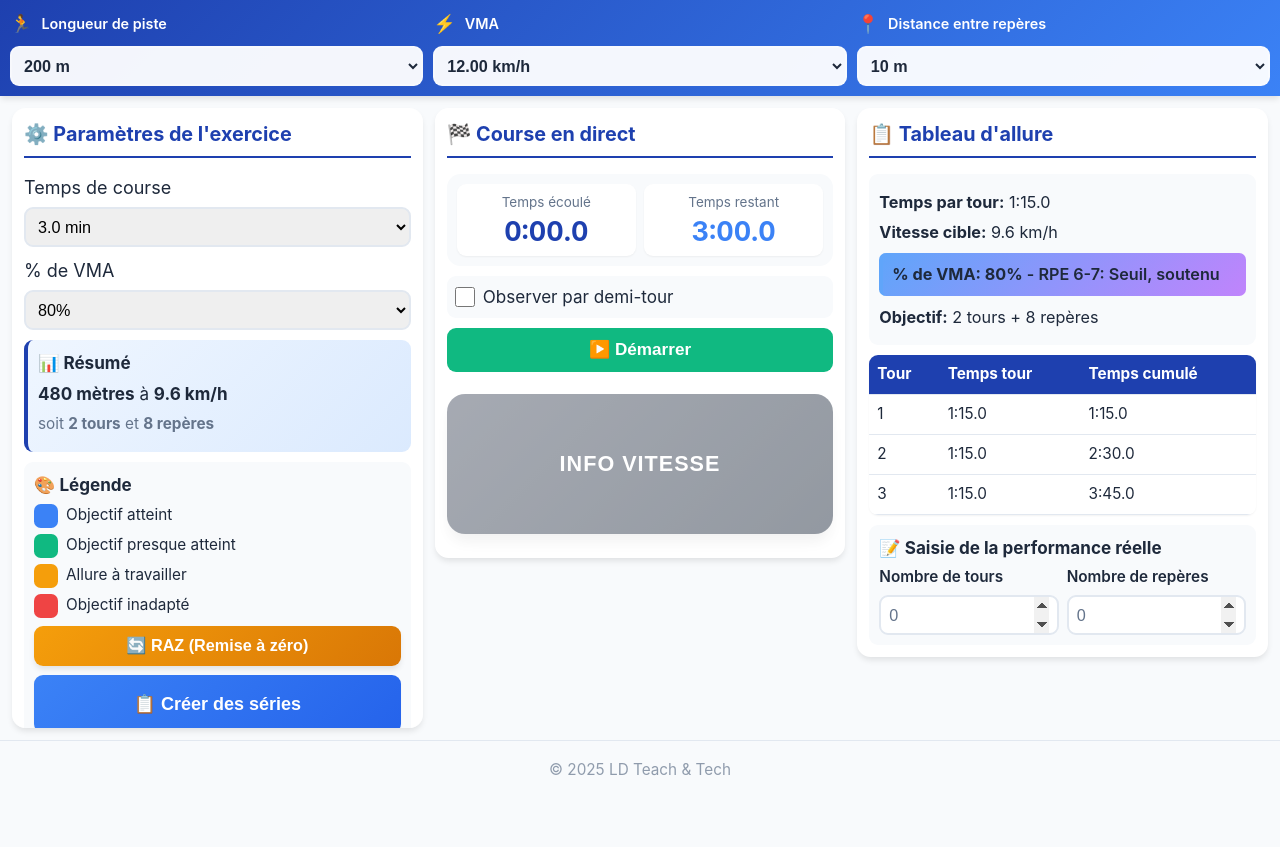
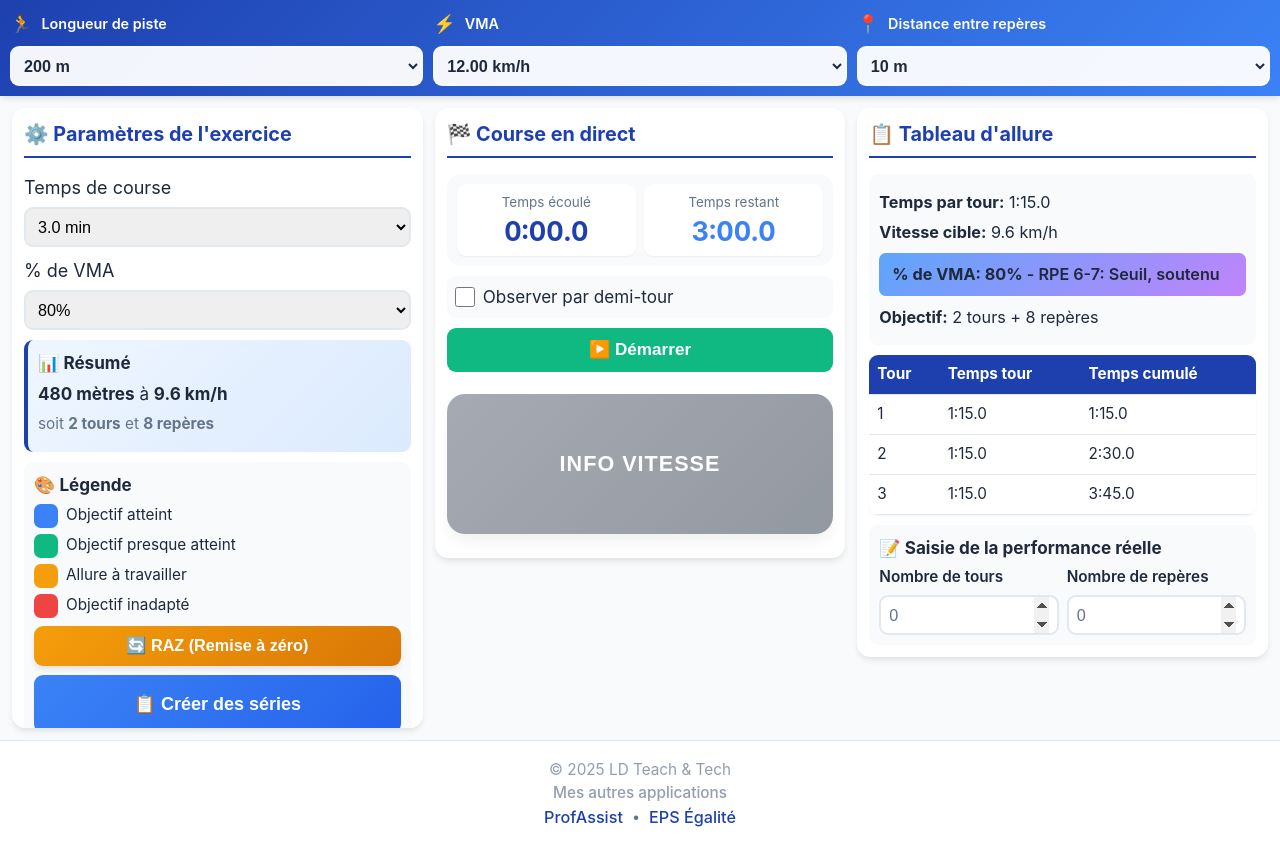
Before and after one commit to LDelorenzo41/DemiFond, a React (Vite) app: page / in a window 1280 px wide. Before the commit the page ends 800 px from the top, so only its background shows below. Built offline with nearby package versions, Linux system fonts and the light colour scheme.

Commit message:
Mise à jour App.jsx et index.css pour publication

```diff
--- a/src/App.jsx
+++ b/src/App.jsx
@@ -251,10 +251,35 @@ function App() {
         />
       </div>
 
-      {/* Footer avec copyright */}
+            {/* Footer avec copyright et liens */}
       <footer className="app-footer">
-        <p>© 2025 LD Teach & Tech</p>
+        <div className="footer-content">
+          <p className="footer-copyright">© 2025 LD Teach & Tech</p>
+          <div className="footer-apps">
+            <p className="footer-title">Mes autres applications</p>
+            <div className="footer-links">
+              <a
+                href="https://profassist.net"
+                target="_blank"
+                rel="noopener noreferrer"
+                className="footer-link"
+              >
+                ProfAssist
+              </a>
+              <span className="footer-separator">•</span>
+              <a
+                href="https://epsegal.netlify.app"
+                target="_blank"
+                rel="noopener noreferrer"
+                className="footer-link"
+              >
+                EPS Égalité
+              </a>
+            </div>
+          </div>
+        </div>
       </footer>
+
     </div>
   );
 }
--- a/src/index.css
+++ b/src/index.css
@@ -72,3 +72,67 @@ input {
     font-size: 18px;
   }
 }
+/* ========================================
+   FOOTER
+   ======================================== */
+
+.app-footer {
+  background: var(--color-surface);
+  border-top: 1px solid var(--color-border);
+  padding: var(--spacing-md) var(--spacing-lg);
+  margin-top: auto;
+  text-align: center;
+}
+
+.footer-content {
+  max-width: 1400px;
+  margin: 0 auto;
+}
+
+.footer-title {
+  font-size: 0.85rem;
+  color: var(--color-text-light);
+  margin: 0 0 var(--spacing-xs) 0;
+  font-weight: 500;
+}
+
+.footer-links {
+  display: flex;
+  justify-content: center;
+  align-items: center;
+  gap: var(--spacing-sm);
+  flex-wrap: wrap;
+}
+
+.footer-link {
+  color: var(--color-primary);
+  text-decoration: none;
+  font-size: 0.9rem;
+  font-weight: 500;
+  transition: color 0.2s ease;
+}
+
+.footer-link:hover {
+  color: #2563eb;
+  text-decoration: underline;
+}
+
+.footer-separator {
+  color: var(--color-text-light);
+  font-size: 0.8rem;
+}
+
+/* Responsive footer */
+@media (max-width: 768px) {
+  .app-footer {
+    padding: var(--spacing-sm) var(--spacing-md);
+  }
+
+  .footer-title {
+    font-size: 0.75rem;
+  }
+
+  .footer-link {
+    font-size: 0.85rem;
+  }
+}
```
